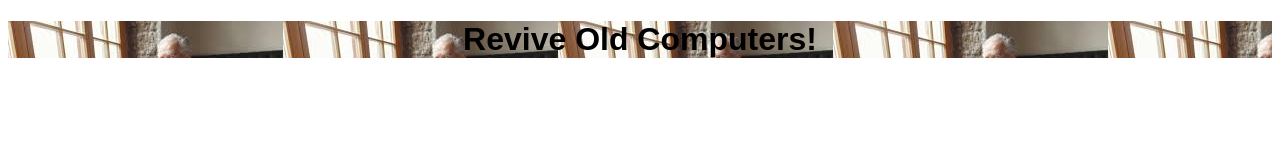
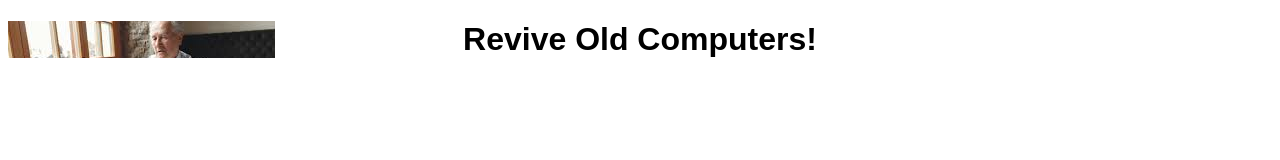
Before and after one commit to xtreme-pc/web, a plain HTML site: page index.html in a window 1280 px wide. Drawn offline with Linux system fonts and the light colour scheme.

Commit message:
Update index.html

```diff
--- a/index.html
+++ b/index.html
@@ -9,7 +9,7 @@
     </style>
   </head>
   <body>
-    <div class="head" style="background-image: url('33270EDA-CEDA-451B-A6A2-9B59FFEAE54F.jpeg');">
+    <div class="head" style="background-image: url('33270EDA-CEDA-451B-A6A2-9B59FFEAE54F.jpeg');background-repeat:no-repeat;background-attachment:fixed;">
       <h1>Revive Old Computers!</h1>
     </div>
   </body>
```
